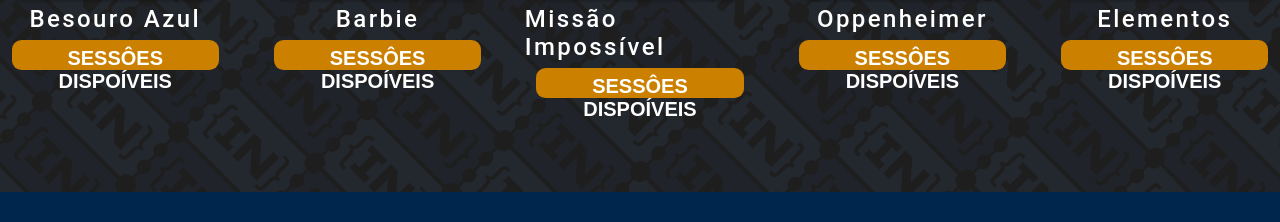
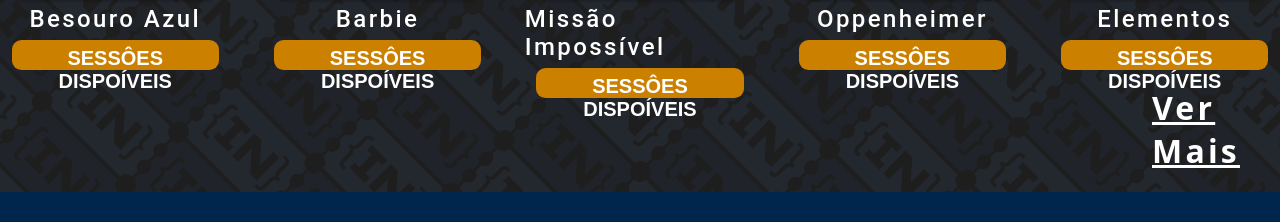
Before and after one commit to Luiznunvoa/Projeto-Final, a React (Vite) app in the folder UI/: page / in a window 1280 px wide. Shown: the part 1433-1655 px from the top of the page. Built offline with nearby package versions, Linux system fonts and the light colour scheme; grey boxes are pictures that could not be loaded.

Commit message:
feat(App.jsx): adição do botão de ver mais

```diff
--- a/UI/src/App.jsx
+++ b/UI/src/App.jsx
@@ -33,8 +33,8 @@
           <Movie  imagem= "/src/assets/Capa3.svg" nome="Missão Impossível"/>
           <Movie  imagem= "/src/assets/Capa4.svg" nome="Oppenheimer"/>
           <Movie  imagem= "/src/assets/Capa5.svg" nome="Elementos"/>
-
          </section>
+         <h1 className={styles.vermais}>Ver Mais</h1>
         </div>
 
 
--- a/UI/src/app.module.css
+++ b/UI/src/app.module.css
@@ -80,3 +80,16 @@
    flex-wrap: nowrap;
    justify-content: space-between;
 }
+
+.vermais {
+   margin-left: 90%;
+   margin-top: -4%;
+   font-family: "Nunito Sans", system-ui;
+   color: var(--Neutro_0);
+   letter-spacing: 0.2rem;
+   font-size: 2rem;
+   text-decoration: underline;
+   font-weight: 700;
+   cursor: pointer;
+
+}
--- a/UI/src/components/movie.module.css
+++ b/UI/src/components/movie.module.css
@@ -10,6 +10,7 @@
 .movie img {
    width: 100%;
    height: 69.52%;
+   cursor: pointer;
 }
 
 .movie p{
@@ -31,4 +32,5 @@
    font-family: "Poppins", sans-serif;
    font-weight:800;
    background-color: var(--CallToAction_source);
+   cursor: pointer;
 }
--- a/UI/src/global.css
+++ b/UI/src/global.css
@@ -150,6 +150,20 @@
   background-color: var(--fundo);
 }
 
+@media only screen and (max-width: 2560px) {
+  main {
+    height: 188.5rem;
+    width: 130rem;
+  }
+}
+
+@media only screen and (max-width: 2048px) {
+  main {
+    height: 167.5rem;
+    width: 115rem;
+  }
+}
+
 @media only screen and (max-width: 1680px) {
   main {
     height: 155.75rem;
```
